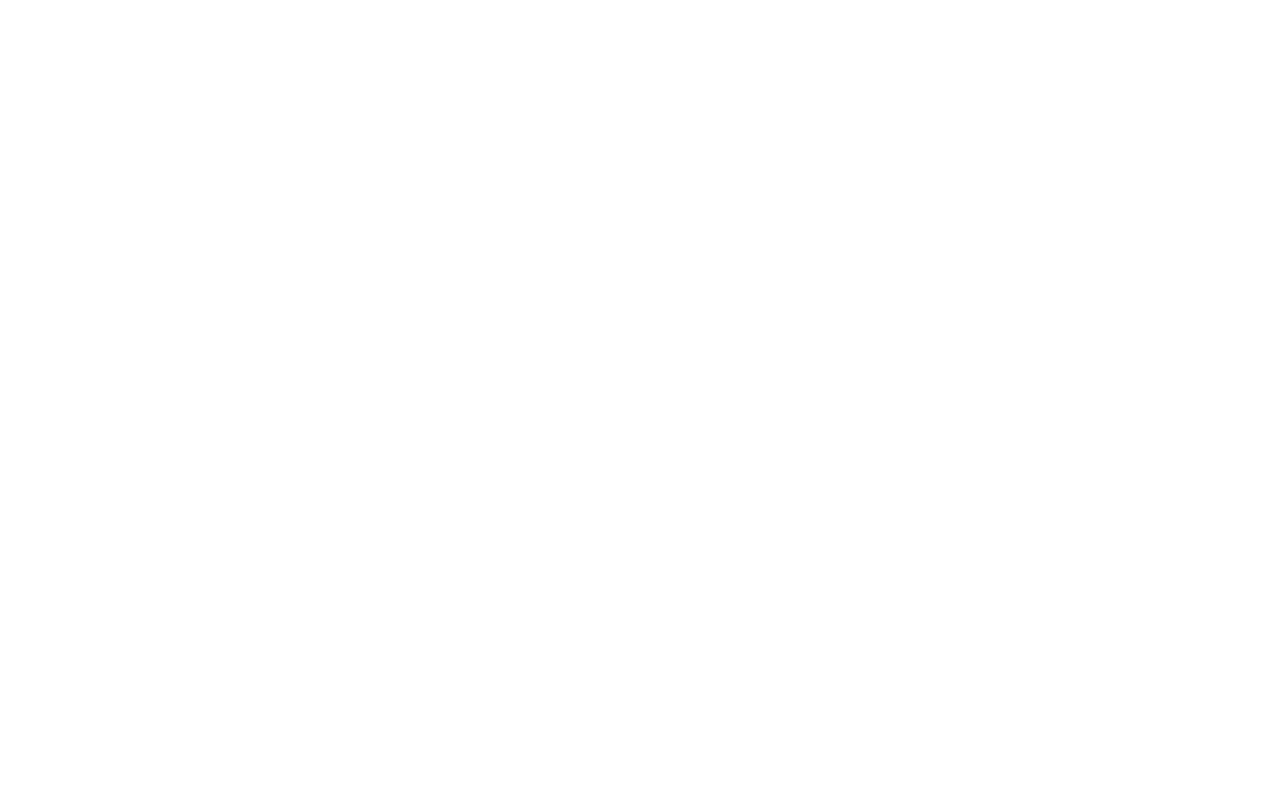
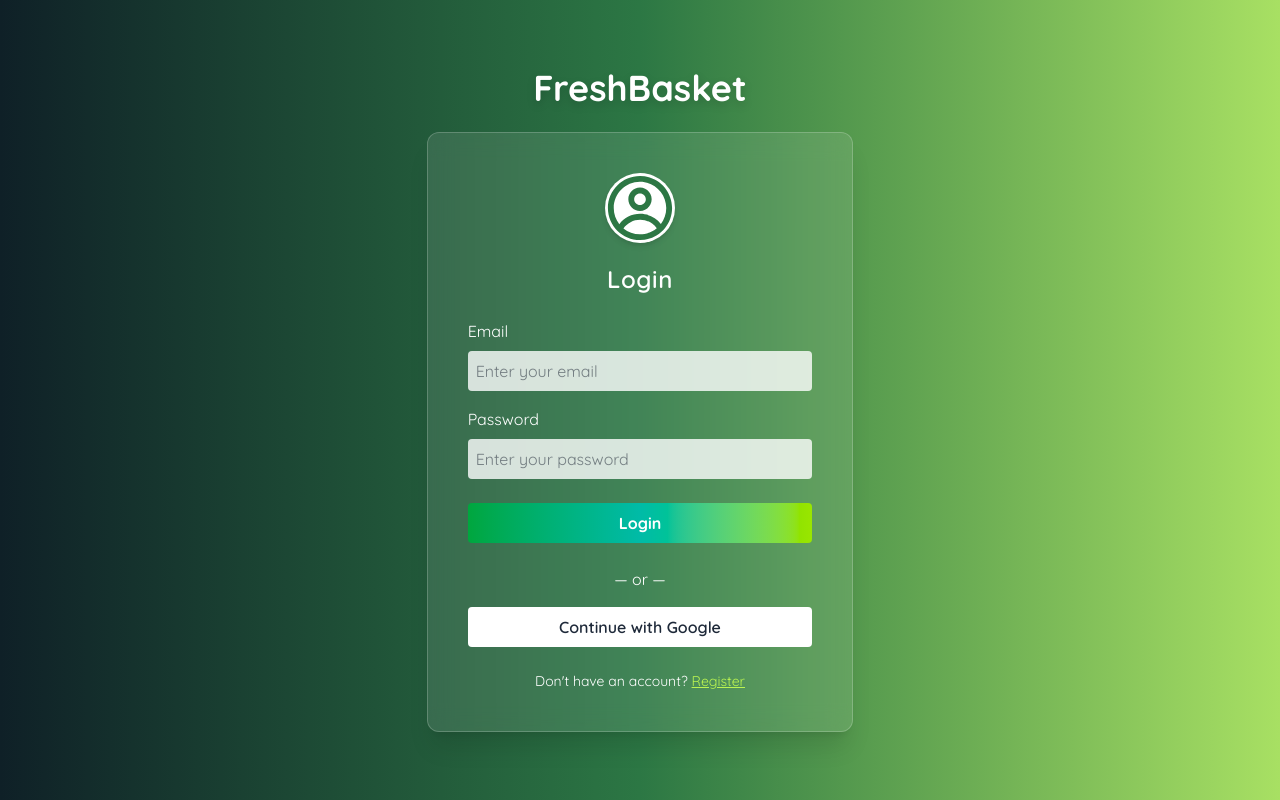
Before and after one commit to Manu192/Grocery_store, a React (Vite) app: page /login in a window 1280 px wide. Built offline with nearby package versions, Linux system fonts and the light colour scheme.

Commit message:
login and register designed

```diff
--- a/src/App.jsx
+++ b/src/App.jsx
@@ -24,7 +24,7 @@ function App() {
         <Route path='/' element={isLoading ? <Preloader /> : <LandingPage />} />
         <Route path='*' element={<PagenotFound />} />
         <Route path='/login' element={<Auth />} />
-        <Route path='/register' element={<Auth />} />
+        <Route path='/register' element={<Auth register />} />
 
 
 
--- a/src/Common/Components/Header.jsx
+++ b/src/Common/Components/Header.jsx
@@ -38,7 +38,7 @@ function Header() {
           <button className="bg-yellow-300 text-green-900 px-3 py-1 rounded hover:bg-yellow-400 font-semibold">
             Cart (2)
           </button>
-          <Link to={'/auth'}><button className="bg-white text-green-900 px-3 py-1 rounded hover:bg-yellow-300 font-semibold flex">
+          <Link to={'/login'}><button className="bg-white text-green-900 px-3 py-1 rounded hover:bg-yellow-300 font-semibold flex">
             Login <IoPerson className='mt-1 gap-1.5'/>
           </button></Link>
         </div>
--- a/src/Common/Pages/Auth.jsx
+++ b/src/Common/Pages/Auth.jsx
@@ -1,11 +1,110 @@
-import React from 'react'
+import React from 'react';
+import { CgProfile } from "react-icons/cg";
+import { Link } from 'react-router-dom';
 
-function Auth() {
+function Auth({ register }) {
   return (
-    <div>
+    <>
+      <div
+        className="w-full flex justify-center items-center flex-col"
+        style={{
+          backgroundImage: "linear-gradient(to right, #0f2027, #2c7744, #a8e063)",
+          height: "100vh",
+        }}
+      >
+        <h1 className="text-4xl font-bold text-white mb-6 drop-shadow-lg">FreshBasket</h1>
 
-    </div>
-  )
+        <div className="md:grid grid-cols-3 w-full">
+          <div></div>
+
+          <div>
+            <form className="bg-white/10 backdrop-blur-md p-10 rounded-xl shadow-xl flex flex-col items-center w-full max-w-md mx-auto border border-white/20">
+              <div
+                className="mb-5 flex justify-center items-center bg-white rounded-full shadow-md"
+                style={{ width: "70px", height: "70px" }}
+              >
+                <CgProfile style={{ width: "70px", height: "70px", color: "#2c7744" }} />
+              </div>
+
+              <h2 className="text-white text-2xl mb-6 font-semibold tracking-wide">
+                {register ? 'Register' : 'Login'}
+              </h2>
+
+              {register && (
+                <div className="w-full mb-4">
+                  <label htmlFor="username" className="text-white block mb-2">Username</label>
+                  <input
+                    type="text"
+                    id="username"
+                    placeholder="Enter your username"
+                    className="w-full bg-white/80 text-gray-900 rounded p-2 focus:outline-none focus:ring-2 focus:ring-green-400"
+                  />
+                </div>
+              )}
+
+              <div className="w-full mb-4">
+                <label htmlFor="email" className="text-white block mb-2">Email</label>
+                <input
+                  type="email"
+                  id="email"
+                  placeholder="Enter your email"
+                  className="w-full bg-white/80 text-gray-900 rounded p-2 focus:outline-none focus:ring-2 focus:ring-green-400"
+                />
+              </div>
+
+              <div className="w-full mb-6">
+                <label htmlFor="password" className="text-white block mb-2">Password</label>
+                <input
+                  type="password"
+                  id="password"
+                  placeholder="Enter your password"
+                  className="w-full bg-white/80 text-gray-900 rounded p-2 focus:outline-none focus:ring-2 focus:ring-green-400"
+                />
+              </div>
+
+              <div className="w-full space-y-3 mb-6">
+                <button className="w-full bg-gradient-to-r from-green-600 via-teal-500 to-lime-400 p-2 rounded text-white font-bold hover:scale-105 transition-transform duration-200">
+                  {register ? 'Register' : 'Login'}
+                </button>
+              </div>
+
+              {!register && (
+                <>
+                  <div className="w-full flex justify-center mb-4">
+                    <p className="text-white">— or —</p>
+                  </div>
+
+                  <button className="w-full bg-white text-gray-800 p-2 rounded hover:bg-gray-200 mb-6 font-semibold">
+                    Continue with Google
+                  </button>
+                </>
+              )}
+
+              <div className="text-white text-sm text-center space-y-2">
+                {register ? (
+                  <p>
+                    Already a user?{' '}
+                    <Link to="/login" className="text-green-300 underline hover:text-green-500">
+                      Login
+                    </Link>
+                  </p>
+                ) : (
+                  <p>
+                    Don't have an account?{' '}
+                    <Link to="/register" className="text-lime-300 underline hover:text-lime-500">
+                      Register
+                    </Link>
+                  </p>
+                )}
+              </div>
+            </form>
+          </div>
+
+          <div></div>
+        </div>
+      </div>
+    </>
+  );
 }
 
-export default Auth
+export default Auth;
```
